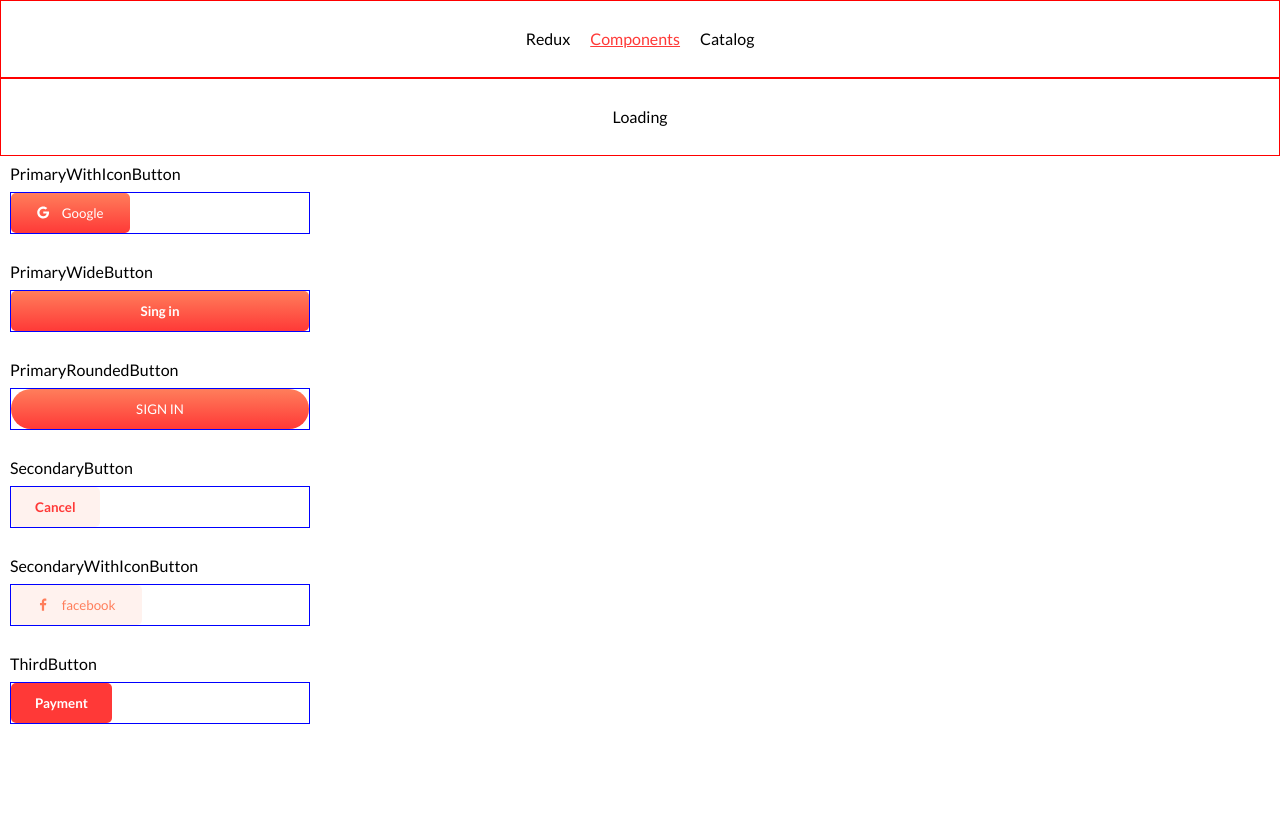
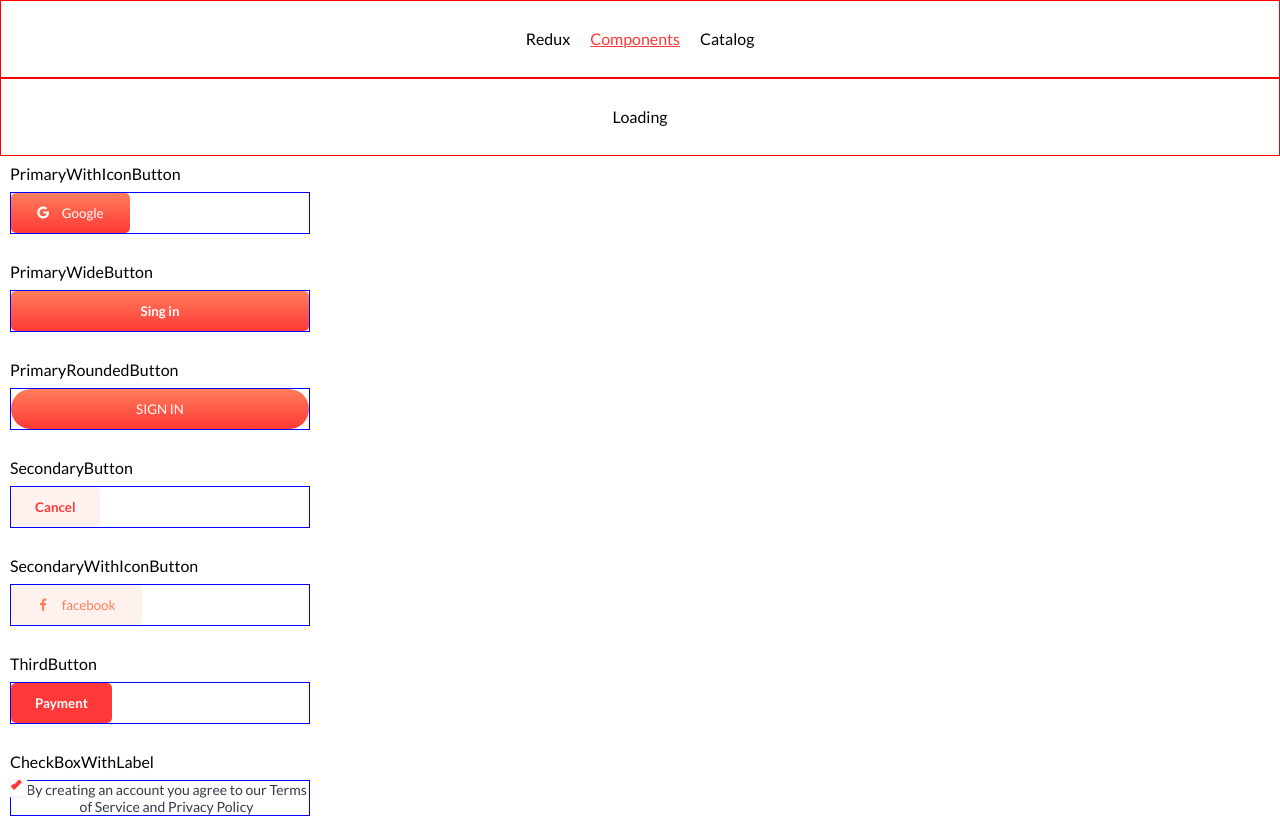
Before and after one commit to SVladikO/depoistu, a React (Create React App) app: page /components in a window 1280 px wide. Before the commit the page ends 800 px from the top, so only its background shows below. Built offline with nearby package versions, Linux system fonts and the light colour scheme.

Commit message:
PMA-18-Created checkbox with label

```diff
--- /dev/null
+++ b/src/component/CheckBoxWithLabel/CheckBoxWithLabel.js
@@ -0,0 +1,17 @@
+import Wrapper from './CheckBoxWithLabel.style';
+import {useState} from "react";
+
+const CheckBoxWithLabel = (props) => {
+    const [value, setCheckbox] = useState(true);
+    const {labelValue} = props;
+    return (
+        <Wrapper
+            label={labelValue}
+            value={value}
+            checked={value}
+            onChange={({ target }) => setCheckbox(!value)}
+        />
+    );
+};
+
+export default CheckBoxWithLabel;
--- /dev/null
+++ b/src/component/CheckBoxWithLabel/CheckBoxWithLabel.style.js
@@ -0,0 +1,101 @@
+import React from "react";
+import styled, {keyframes} from "styled-components";
+import {THEME} from "../../theme";
+
+const Input = styled.input`
+  height: 0;
+  width: 0;
+  opacity: 0;
+  z-index: -1;
+`;
+
+const Label = styled.label`
+  position: relative;
+  display: flex;
+  cursor: ${props => (props.disabled ? "not-allowed" : "pointer")};
+  padding: 0 0 0 13px;
+  text-align: center;
+  color: ${THEME.COLOR.ACCENT1};
+  font-weight: 400;
+  font-size: 14px;
+  line-height: 17px;
+`;
+
+const rotate = keyframes`
+  from {
+    opacity: 0;
+    transform: rotate(0deg);
+  }
+  to {
+    opacity: 1;
+    transform: rotate(45deg);
+  }
+`;
+
+const Indicator = styled.div`
+  width: 15px;
+  height: 15px;
+  background: ${THEME.COLOR.ACCENT4};
+  position: absolute;
+  top: 0;
+  left: 0;
+  outline: 2px solid ${THEME.COLOR.ACCENT2};
+  border-radius: 2px;
+
+  ${Input}:not(:disabled):checked & {
+    background: ${THEME.COLOR.ACCENT4};
+  }
+
+  ${Label}:hover & {
+    background: ${THEME.COLOR.ACCENT2};
+  }
+
+  &::after {
+    content: "";
+    position: absolute;
+    display: none;
+  }
+
+  ${Input}:checked + &::after {
+    display: block;
+    top: -2px;
+    left: 3px;
+    width: 35%;
+    height: 70%;
+    border: solid ${THEME.COLOR.PRIMARY};
+    border-width: 0 4px 4px 0;
+    animation-name: ${rotate};
+    animation-duration: 0.3s;
+    animation-fill-mode: forwards;
+  }
+
+  &:disabled {
+    cursor: not-allowed;
+  }
+`;
+
+export default function Wrapper({
+                                    value,
+                                    checked,
+                                    onChange,
+                                    name,
+                                    id,
+                                    label,
+                                    disabled
+                                }) {
+    return (
+        <Label htmlFor={id} disabled={disabled}>
+            {label}
+            <Input
+                id={id}
+                type="checkbox"
+                name={name}
+                value={value}
+                disabled={disabled}
+                checked={checked}
+                onChange={onChange}
+            />
+            <Indicator/>
+        </Label>
+    );
+}
--- a/src/page/development/Components.page.jsx
+++ b/src/page/development/Components.page.jsx
@@ -8,6 +8,7 @@ import {
     SecondaryWithIconButton,
     ThirdButton,
 } from "../../component/Button/Button.style";
+import CheckBoxWithLabel from "../../component/CheckBoxWithLabel/CheckBoxWithLabel";
 import {ReactComponent as GoogleIcon} from '../../icons/google.svg';
 import {ReactComponent as FacebookIcon} from '../../icons/facebook.svg';
 
@@ -18,6 +19,8 @@ const components = [
     {title: 'SecondaryButton', component: <SecondaryButton>Cancel</SecondaryButton>},
     {title: 'SecondaryWithIconButton', component: <SecondaryWithIconButton><FacebookIcon/>facebook</SecondaryWithIconButton>},
     {title: 'ThirdButton', component: <ThirdButton>Payment</ThirdButton>},
+    {title: 'CheckBoxWithLabel', component: <CheckBoxWithLabel labelValue="By creating an account you agree to our
+Terms of Service and Privacy Policy"/>},
 ]
 
 function ComponentsPage() {
```
